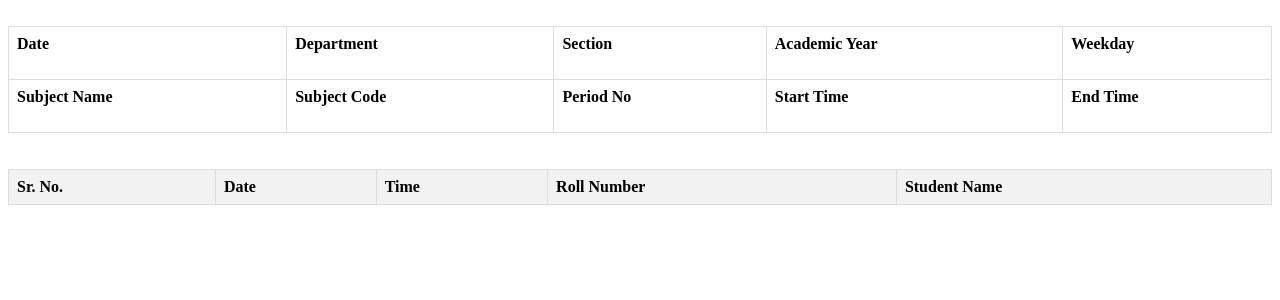
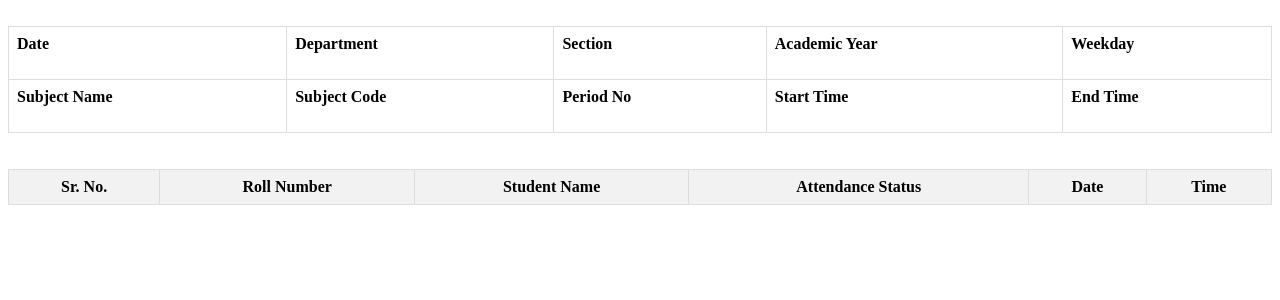
Before and after one commit to ramugarkini/student-attendance-system, a Django app: template attendances/templates/students_pdf.html in a window 1280 px wide. Shown: the top 300 px of the page. Run offline with Django 3.2, Linux system fonts and the light colour scheme; the template is opened without the code that fills it, so the values that code supplies are empty.

Commit message:
show all students in report & pdf

```diff
--- a/attendances/templates/students_pdf.html
+++ b/attendances/templates/students_pdf.html
@@ -92,21 +92,23 @@
     <table>
         <thead>
             <tr>
-                <th>Sr. No.</th>
-                <th>Date</th>
-                <th>Time</th>
-                <th>Roll Number</th>
-                <th>Student Name</th>
+                <th style="text-align: center; vertical-align: middle;">Sr. No.</th>
+                <th style="text-align: center; vertical-align: middle;">Roll Number</th>
+                <th style="text-align: center; vertical-align: middle;">Student Name</th>
+                <th style="text-align: center; vertical-align: middle;">Attendance Status</th>
+                <th style="text-align: center; vertical-align: middle;">Date</th>
+                <th style="text-align: center; vertical-align: middle;">Time</th>
             </tr>
         </thead>
         <tbody>
             {% for detail in student_details %}
                 <tr>
-                    <td>{{ forloop.counter }}</td>
-                    <td>{{ detail.date|date:"d-m-Y" }}</td>
-                    <td>{{ detail.time|date:"H:i:s" }}</td>
-                    <td>{{ detail.roll_number }}</td>
-                    <td>{{ detail.student_name }}</td>
+                    <td style="text-align: center; vertical-align: middle;">{{ forloop.counter }}</td>
+                    <td style="text-align: center; vertical-align: middle;">{{ detail.roll_number }}</td>
+                    <td style="text-align: center; vertical-align: middle;">{{ detail.student_name }}</td>
+                    <td style="text-align: center; vertical-align: middle;">{{ detail.attendance_status }}</td>
+                    <td style="text-align: center; vertical-align: middle;">{{ detail.date|date:"d-m-Y"|default:"-" }}</td>
+                    <td style="text-align: center; vertical-align: middle;">{{ detail.time|date:"H:i:s"|default:"-" }}</td>
                 </tr>
             {% endfor %}
         </tbody>
--- a/authentication/templates/allow_host.html
+++ b/authentication/templates/allow_host.html
@@ -66,7 +66,7 @@
         {% if field.label == "Allow host" %}
               <label id="local-ips">Getting internal IP address...</label>
               <br>
-              <label for="{{ field.id_for_label }}" style="font-weight: bold;">{{ field.label }}</label>
+              <label for="{{ field.id_for_label }}" style="font-weight: bold;">{{ field.label }} (for face scan attendance)</label>
               {{ field }}
         {% else %}
               <div style="display:none;">{{ field }}</div>
```
Also changed, not shown: attendances/templates/students_report.html (+12 -10 lines), attendances/views.py (+23 -1 lines).
